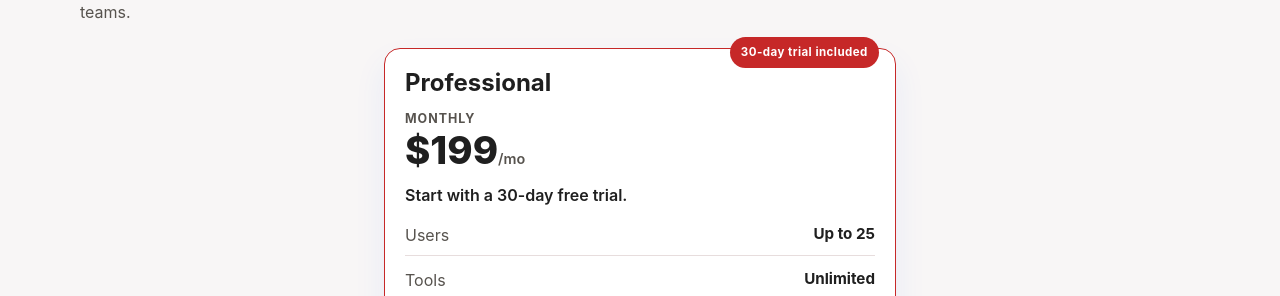
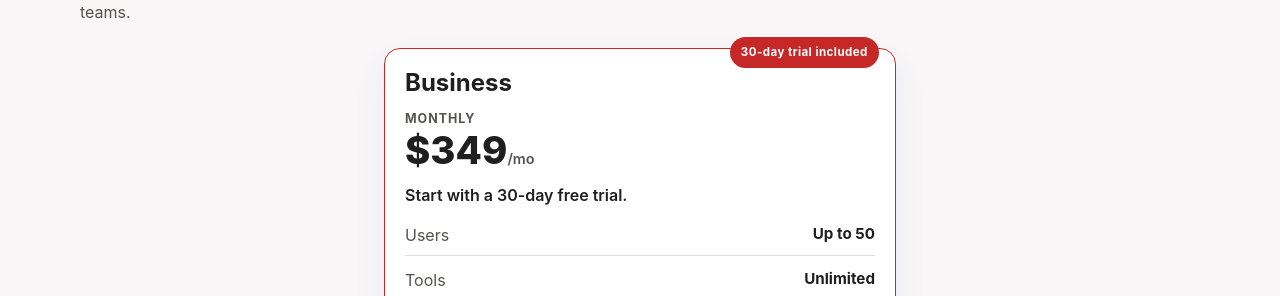
Before and after one commit to jzon-03/machinekeepr-website, an Angular app: page /pricing in a window 1280 px wide. Shown: the part 226-522 px from the top of the page. Built offline with nearby package versions, Linux system fonts and the light colour scheme.

Commit message:
update pricing

```diff
--- a/src/app/pages/pricing-page.html
+++ b/src/app/pages/pricing-page.html
@@ -8,16 +8,16 @@
   <article class="card featured">
     <div class="badge">30-day trial included</div>
     <div class="plan-top">
-      <h2>Professional</h2>
+      <h2>Business</h2>
       <div class="billing-block">
         <span class="billing-label">Monthly</span>
-        <p class="price">$199<span>/mo</span></p>
+        <p class="price">$349<span>/mo</span></p>
       </div>
       <p class="support">Start with a 30-day free trial.</p>
     </div>
 
     <ul class="stats" aria-label="Professional plan details">
-      <li><span>Users</span><strong>Up to 25</strong></li>
+      <li><span>Users</span><strong>Up to 50</strong></li>
       <li><span>Tools</span><strong>Unlimited</strong></li>
       <li><span>Machines</span><strong>Unlimited</strong></li>
       <li><span>Locations</span><strong>Unlimited</strong></li>
```
